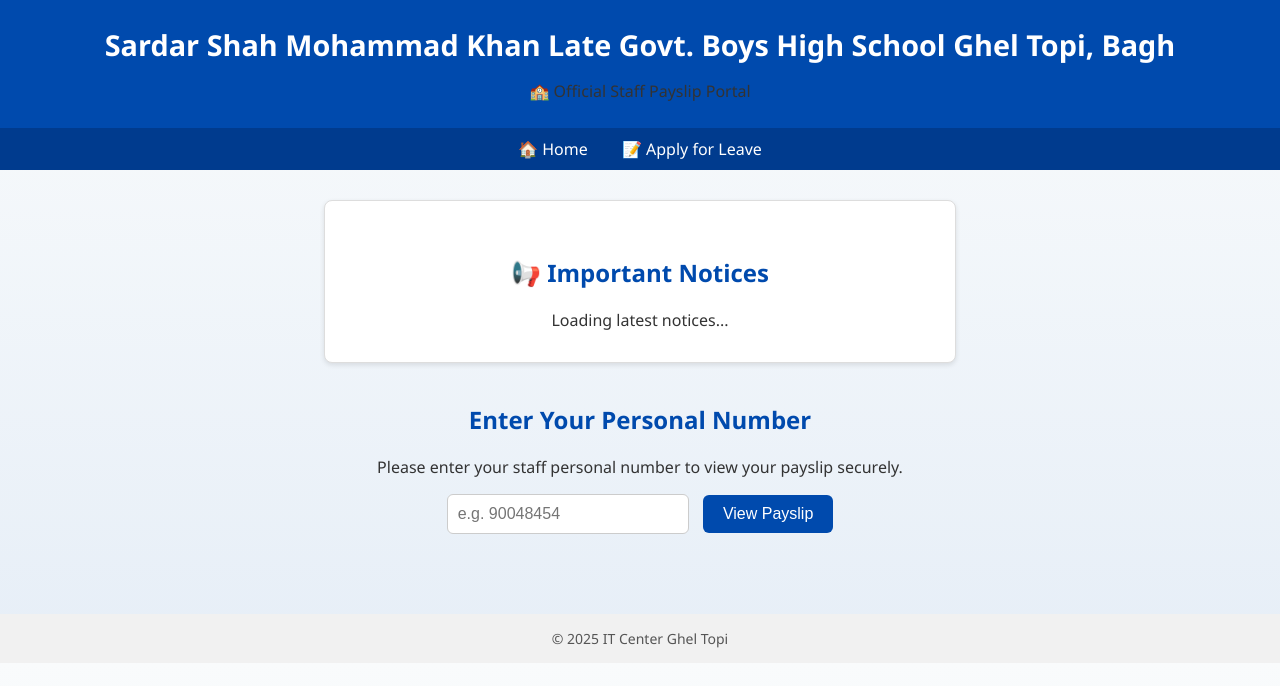
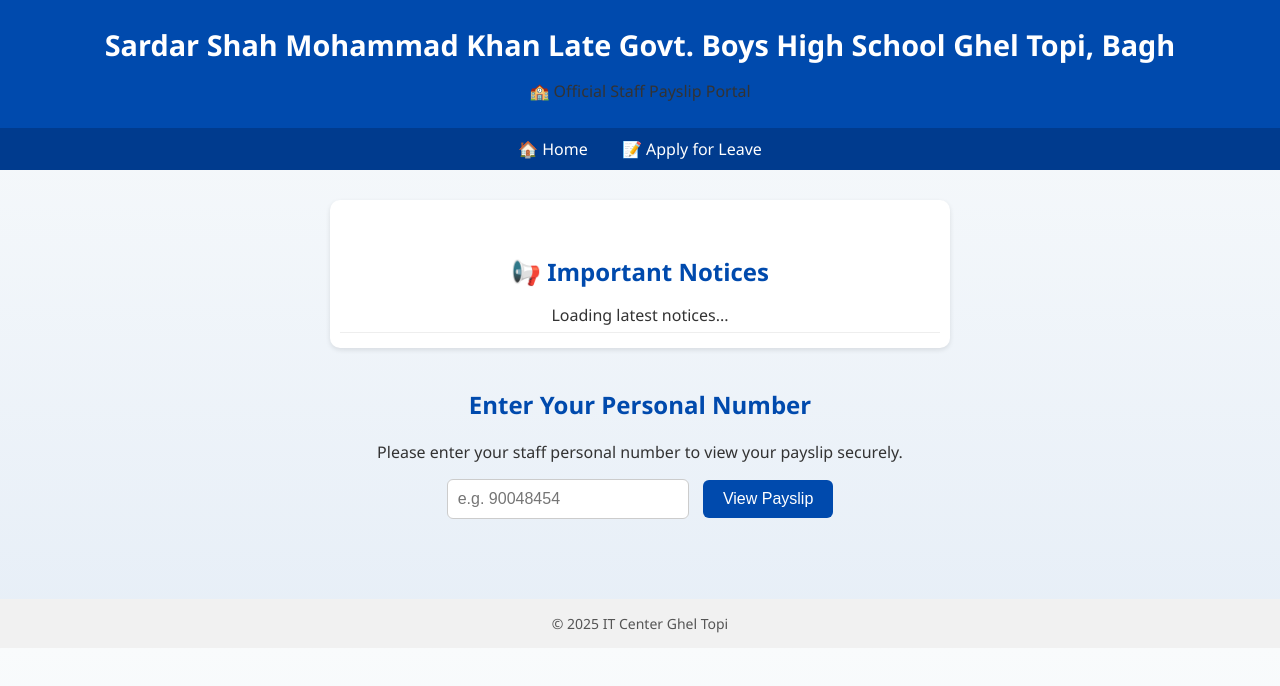
Before and after one commit to rcdotopi-eng/ghel_topi, a plain HTML site: page index.html in a window 1280 px wide. Drawn offline with Linux system fonts and the light colour scheme.

Commit message:
Update style.css

```diff
--- a/style.css
+++ b/style.css
@@ -5,28 +5,34 @@ body {
   margin: 0;
   padding: 0;
 }
+
 header {
   background-color: #004aad;
   color: white;
   padding: 20px 10px 10px;
   box-shadow: 0 3px 6px rgba(0,0,0,0.15);
 }
+
 header img {
   width: 90px;
   border-radius: 50%;
   margin-bottom: 10px;
 }
+
 h1 {
   margin: 5px 0;
   font-size: 1.8em;
 }
+
 p {
   color: #333;
 }
+
 h2 {
   color: #004aad;
   margin-top: 40px;
 }
+
 input {
   padding: 10px;
   font-size: 16px;
@@ -34,6 +40,7 @@ input {
   border: 1px solid #ccc;
   border-radius: 6px;
 }
+
 button {
   padding: 10px 20px;
   margin-left: 10px;
@@ -45,14 +52,17 @@ button {
   cursor: pointer;
   transition: 0.3s;
 }
+
 button:hover {
   background-color: #00337a;
 }
+
 #msg {
   color: red;
   font-weight: bold;
   margin-top: 10px;
 }
+
 footer {
   margin-top: 80px;
   background-color: #f1f1f1;
@@ -60,10 +70,13 @@ footer {
   font-size: 14px;
   color: #555;
 }
+
+/* Navbar */
 nav {
   background-color: #003b8e;
   padding: 10px 0;
 }
+
 nav a {
   color: white;
   text-decoration: none;
@@ -71,28 +84,30 @@ nav a {
   font-weight: 500;
   transition: 0.3s;
 }
+
 nav a:hover {
   text-decoration: underline;
 }
+
+/* Notices section */
 #notices-section {
-  background: #fff;
-  border: 1px solid #ddd;
-  border-radius: 8px;
   width: 80%;
   max-width: 600px;
   margin: 30px auto;
-  padding: 15px;
+  background-color: white;
+  border-radius: 10px;
   box-shadow: 0 2px 5px rgba(0,0,0,0.1);
+  padding: 15px 10px;
 }
-#notices-list {
-  list-style: none;
-  padding: 0;
+
+#notices-section h2 {
+  margin-bottom: 10px;
+}
+
+#notices-box p {
   margin: 0;
-}
-#notices-list li {
-  padding: 8px;
+  color: #333;
+  font-weight: 500;
+  padding: 6px;
   border-bottom: 1px solid #eee;
 }
-#notices-list li:last-child {
-  border-bottom: none;
-}
```
